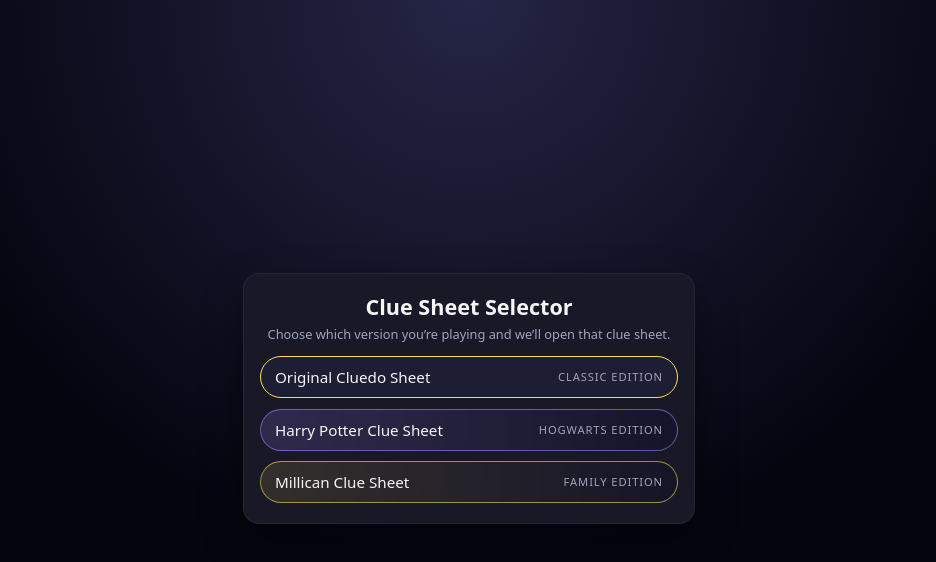
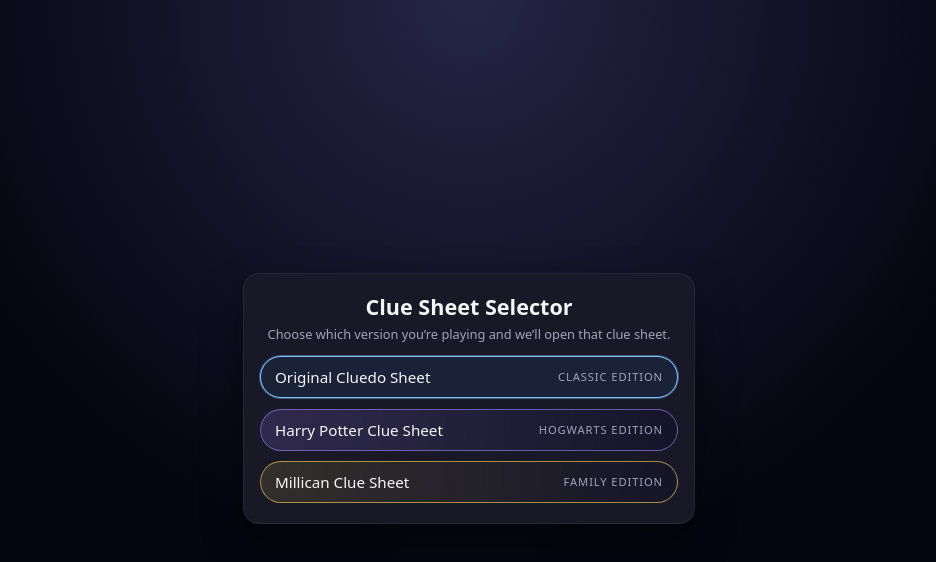
Before and after one commit to JustGrass0704/Cluedo-Template, a plain HTML site: page index.html in a window 1280 px wide. In both pictures the pointer is over the link 640 px from the left and 377 px from the top of the page. Shown: the whole page, without its empty margins (171-1107 px from the left). Drawn offline with Linux system fonts and the light colour scheme.

Commit message:
Refactor button styles and hover effects
Updated accent color and hover effects for buttons.

```diff
--- a/index.html
+++ b/index.html
@@ -8,7 +8,7 @@
     :root {
       --bg: #101018;
       --card: #181827;
-      --accent: #ffdd55;
+      --accent: #ffdd55;              /* still used for Millican theme */
       --accent-soft: rgba(255, 221, 85, 0.12);
       --text: #f5f5f5;
       --muted: #9fa4bd;
@@ -80,7 +80,7 @@
       align-items: center;
       justify-content: space-between;
       transition: background 0.2s ease, border-color 0.2s ease,
-        transform 0.1s ease;
+        transform 0.1s ease, box-shadow 0.15s ease;
     }
 
     .sheet-btn span.label {
@@ -94,14 +94,17 @@
       color: var(--muted);
     }
 
+    /* Hover now uses a cool blue instead of the yellow accent */
     .sheet-btn:hover {
-      background: #1d1d34;
-      border-color: var(--accent);
+      background: #1a2238;
+      border-color: #7ac4ff;
+      box-shadow: 0 0 0 1px rgba(122, 196, 255, 0.4);
       transform: translateY(-1px);
     }
 
     .sheet-btn:active {
       transform: translateY(0);
+      box-shadow: none;
     }
 
     .hp {
```
